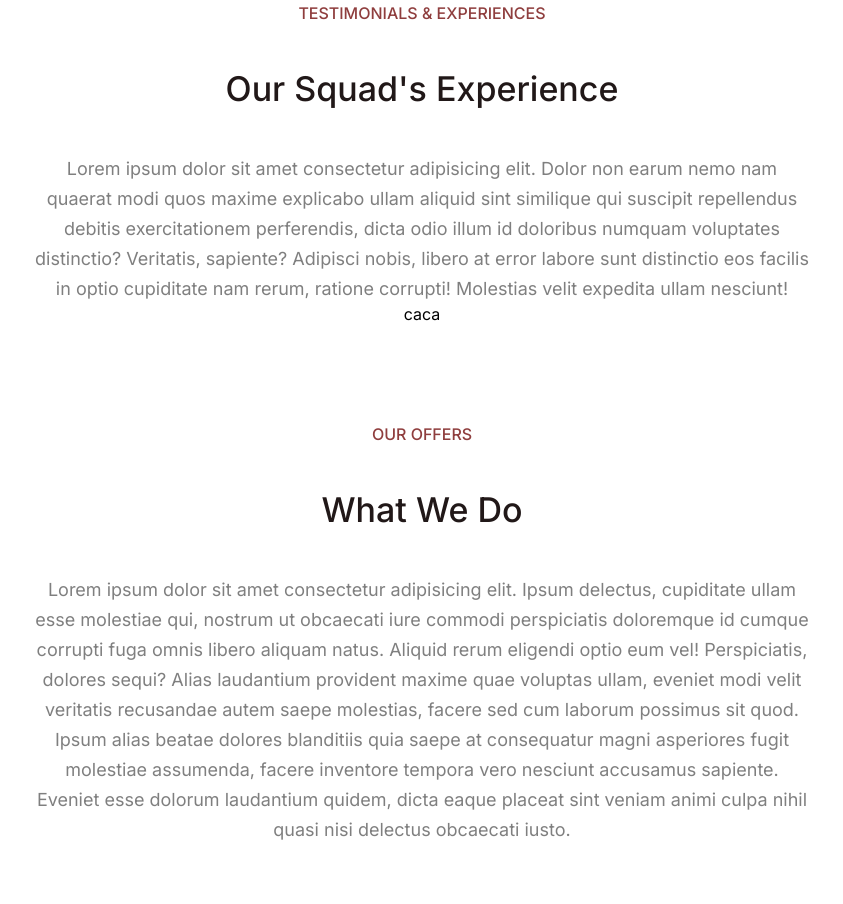
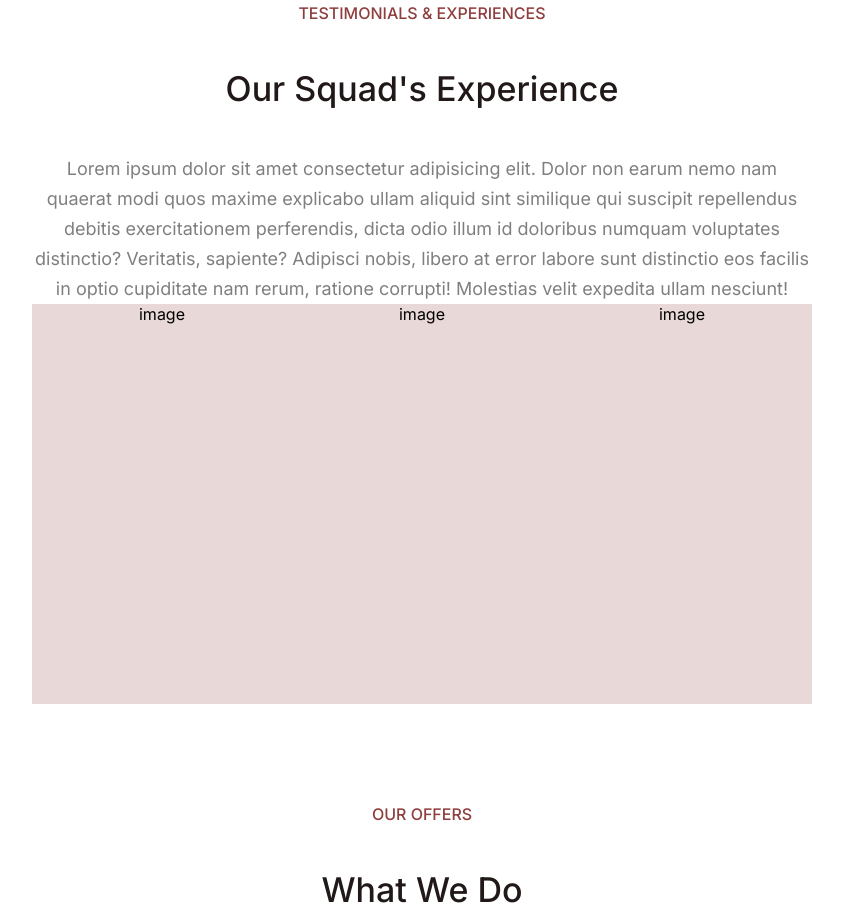
Before and after one commit to BryteLitty/tripSquad, a plain HTML site: page index.html in a window 1280 px wide. Shown: the part 2470-3374 px from the top of the page, without its empty margins (218-1061 px from the left). Drawn offline with nearby package versions, Linux system fonts and the light colour scheme.

```diff
--- a/css/style.css
+++ b/css/style.css
@@ -315,6 +315,16 @@ a {
     text-align: center;
 }
 
+.img-box {
+    width: 400px;
+    height: 400px;
+    background-color: rgba(143, 62, 62, 0.2);
+}
+.testimonial-carousel {
+    display: flex;
+    justify-content: space-evenly;
+}
+
 /* OFFER SECTION */
 /* .our-offer-section {
     margin: 100px;
--- a/index.html
+++ b/index.html
@@ -144,7 +144,9 @@
 
             <!-- Testimonials Carousel -->
             <div class="testimonial-carousel">
-                caca
+                <div class="img-box">image</div>
+                <div class="img-box">image</div>
+                <div class="img-box">image</div>
             </div>
         </div>
 
--- a/js/carousel-js/script.js
+++ b/js/carousel-js/script.js
@@ -5,5 +5,6 @@ document.getElementById('currentYear').textContent = new Date().getFullYear();
 $('.carousel-images').slick({
     infinite: true,
     dots: true,
-    default: false
+    default: false,
+    autoplay: true
 });
```
